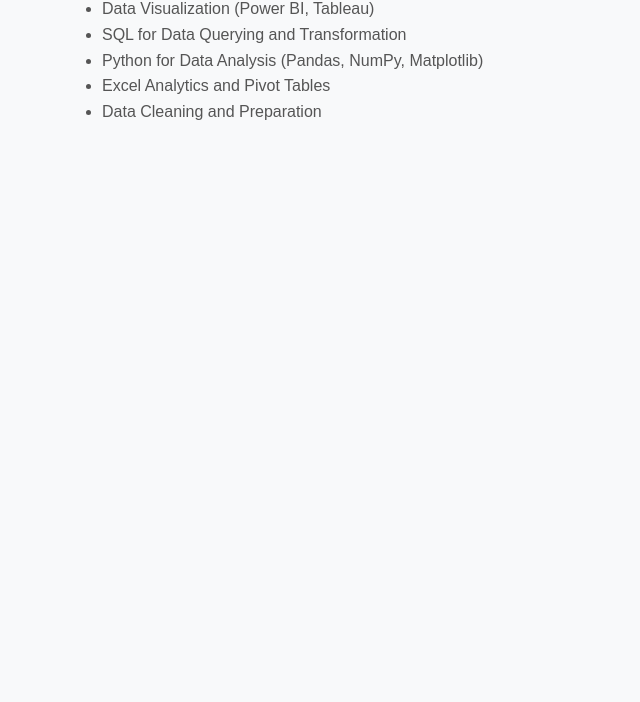
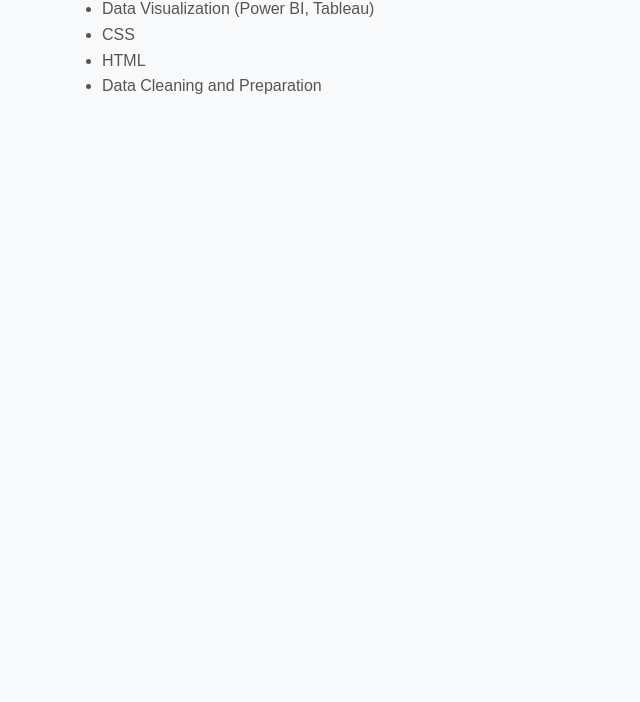
Before and after one commit to bida24-311/Personal-profile, a plain HTML site: page skills.html in a window 1280 px wide. Shown: the part 98-800 px from the top of the page, without its empty margins (0-640 px from the left). Drawn offline with nearby package versions, Linux system fonts and the light colour scheme.

Commit message:
Update skills.html

```diff
--- a/skills.html
+++ b/skills.html
@@ -12,9 +12,8 @@
   <h2>Skills</h2>
   <ul>
     <li>Data Visualization (Power BI, Tableau)</li>
-    <li>SQL for Data Querying and Transformation</li>
-    <li>Python for Data Analysis (Pandas, NumPy, Matplotlib)</li>
-    <li>Excel Analytics and Pivot Tables</li>
+    <li>CSS</li>
+    <li>HTML</li>
     <li>Data Cleaning and Preparation</li>
   </ul>
 </section>
```
